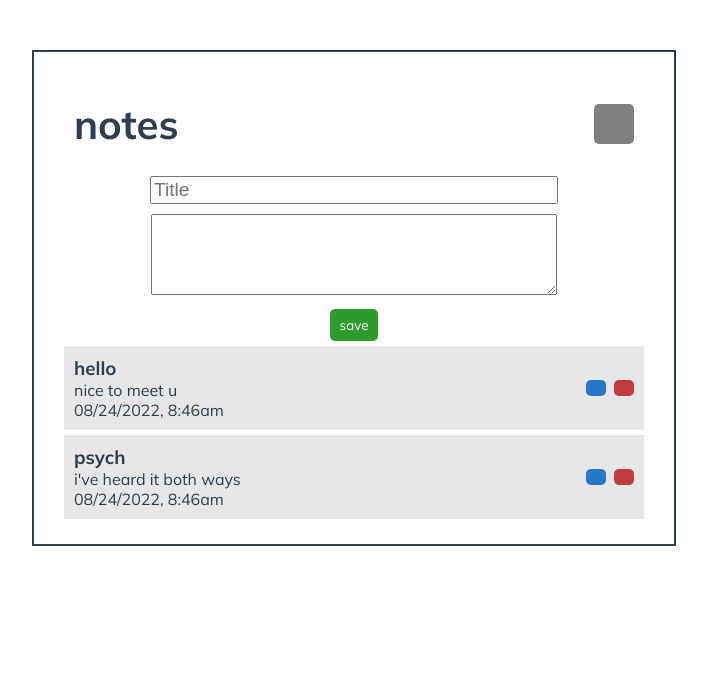
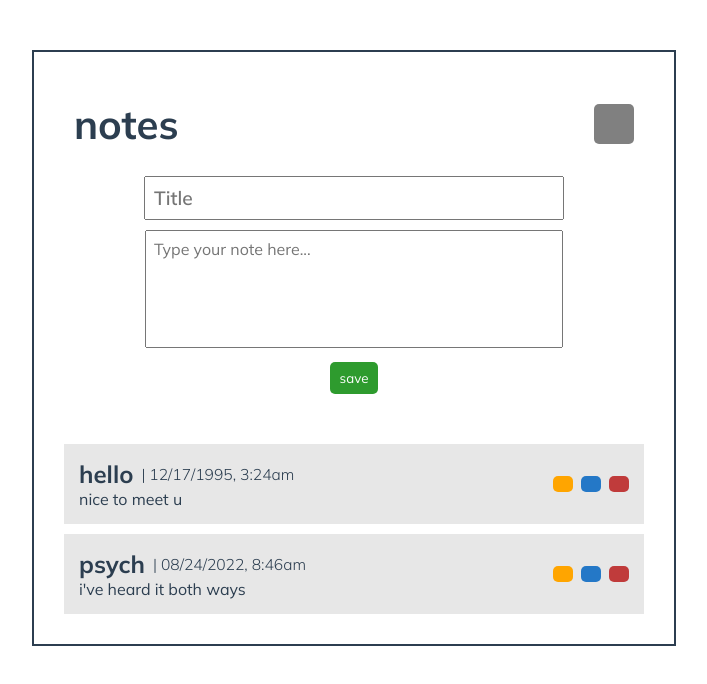
Before and after one commit to nataliewchen/vue-notes, a Vue app: page /1 in a window 1280 px wide. Both pictures are taken after a click on the button 900 px from the left and 123 px from the top of the page. Shown: the top 684 px of the page, without its empty margins (286-993 px from the left). Built offline with nearby package versions, Linux system fonts and the light colour scheme; the HTML template or start-up script is replaced by a standard one.

Commit message:
added note pinning

```diff
--- a/src/App.vue
+++ b/src/App.vue
@@ -10,13 +10,13 @@
       v-show="showForm"
       @add-note="addNote"
       @edit-note="editNote"
-      :isEditing="isEditing"
       :noteToEdit="noteToEdit"
     />
     <NotesList
       :notes="notes"
       @get-edit-note-form="getEditNoteForm"
       @confirm-delete="confirmDelete"
+      @toggle-pin="togglePin"
     />
   </div>
 </template>
@@ -33,6 +33,7 @@ interface Note {
   text: string;
   id: number;
   lastUpdated: Date;
+  pinned: boolean;
 }
 
 export default defineComponent({
@@ -46,17 +47,19 @@ export default defineComponent({
           title: "hello",
           text: "nice to meet u",
           id: 1,
-          lastUpdated: new Date(),
+          lastUpdated: new Date("December 17, 1995 03:24:00"),
+          pinned: false,
         },
         {
           title: "psych",
           text: "i've heard it both ways",
           id: 13,
           lastUpdated: new Date(),
+          pinned: false,
         },
       ],
+      pinned: [] as Note[],
       noteToEdit: {},
-      isEditing: false,
       showForm: false,
       showModal: false,
       noteIdToDelete: 0,
@@ -72,7 +75,6 @@ export default defineComponent({
       );
 
       this.noteToEdit = {};
-      this.isEditing = false;
     },
     deleteNote() {
       this.notes = this.notes.filter((note) => note.id !== this.noteIdToDelete);
@@ -83,12 +85,12 @@ export default defineComponent({
       const note = this.notes.find((note) => note.id === id);
       if (note) {
         this.noteToEdit = note;
-        this.isEditing = true;
         this.showForm = true;
       }
     },
     toggleForm() {
       this.showForm = !this.showForm;
+      this.noteToEdit = {};
     },
     confirmDelete(id: number) {
       this.noteIdToDelete = id;
@@ -96,6 +98,11 @@ export default defineComponent({
     },
     closeModal() {
       this.showModal = false;
+    },
+    togglePin(id: number) {
+      this.notes = this.notes.map((note) =>
+        note.id === id ? { ...note, pinned: !note.pinned } : note
+      );
     },
   },
 });
--- a/src/components/AppHeader.vue
+++ b/src/components/AppHeader.vue
@@ -1,6 +1,7 @@
 <template>
   <header>
     <h1>notes</h1>
+
     <!-- how to dynamically bind to btn based on showForm? -->
     <IconButton
       class="btn-toggle"
--- a/src/components/EditNote.vue
+++ /dev/null
@@ -1,82 +0,0 @@
-<template>
-  <p>edit note</p>
-  <form @submit.prevent="onSubmit">
-    <div class="form-control">
-      <label for="title" hidden>Title:</label>
-      <input
-        type="text"
-        id="title"
-        v-model="title"
-        placeholder="Title"
-        required
-      />
-    </div>
-    <div class="form-control">
-      <label for="text" hidden>Text:</label>
-      <textarea rows="5" v-model="text" required></textarea>
-    </div>
-    <button class="btn-green">save</button>
-  </form>
-</template>
-
-
-
-<script lang="ts">
-import { defineComponent } from "vue";
-
-export default defineComponent({
-  name: "EditNote",
-  components: {},
-  props: ["noteToEdit"],
-  data() {
-    return {
-      title: this.noteToEdit.title,
-      text: this.noteToEdit.text,
-      id: this.noteToEdit.id,
-    };
-  },
-  methods: {
-    onSubmit() {
-      console.log(this.noteToEdit);
-      // if (Object.keys(this.noteToEdit).length === 0) {
-      //   // creating new note
-      //   const newNote = {
-      //     title: this.title,
-      //     text: this.text,
-      //     id: Date.now(),
-      //   };
-      //   this.$emit("add-note", newNote);
-      // } else {
-      //   //updating existing note
-      //   const updatedNote = {
-      //     title: this.title,
-      //     text: this.text,
-      //     id: this.id,
-      //   };
-      //   this.$emit("update-note", updatedNote);
-      // }
-      // this.title = "";
-      // this.text = "";
-    },
-  },
-});
-</script>
-
-<style lang="scss" scoped>
-form {
-  text-align: center;
-}
-.form-control {
-  margin-bottom: 10px;
-
-  input,
-  textarea {
-    width: 100%;
-    max-width: 400px;
-  }
-}
-
-#title {
-  font-size: 1.2em;
-}
-</style>
--- a/src/components/NoteForm.vue
+++ b/src/components/NoteForm.vue
@@ -12,7 +12,12 @@
     </div>
     <div class="form-control">
       <label for="text" hidden>Text:</label>
-      <textarea rows="5" v-model="text" required></textarea>
+      <textarea
+        rows="5"
+        v-model="text"
+        placeholder="Type your note here..."
+        required
+      ></textarea>
     </div>
     <button class="btn-green">save</button>
   </form>
@@ -26,7 +31,7 @@ import { defineComponent } from "vue";
 export default defineComponent({
   name: "NoteForm",
   components: {},
-  props: ["noteToEdit", "isEditing"],
+  props: ["noteToEdit"],
   emits: ["edit-note", "add-note"],
   data() {
     return {
@@ -34,7 +39,13 @@ export default defineComponent({
       text: "",
       id: Number,
       lastUpdated: Date,
+      pinned: false,
     };
+  },
+  computed: {
+    isEditing() {
+      return Object.entries(this.noteToEdit).length > 0;
+    },
   },
   watch: {
     noteToEdit(newNote) {
@@ -42,6 +53,7 @@ export default defineComponent({
       this.text = newNote.text;
       this.id = newNote.id;
       this.lastUpdated = newNote.lastUpdated;
+      this.pinned = newNote.pinned;
     },
   },
   methods: {
@@ -51,6 +63,7 @@ export default defineComponent({
         text: this.text,
         id: this.isEditing ? this.id : Date.now(), // keep same id if editing existing note
         lastUpdated: new Date(),
+        pinned: this.pinned,
       };
 
       this.title = "";
@@ -69,6 +82,7 @@ export default defineComponent({
 <style lang="scss" scoped>
 form {
   text-align: center;
+  margin-bottom: 50px;
 }
 .form-control {
   margin-bottom: 10px;
@@ -77,10 +91,18 @@ form {
   textarea {
     width: 100%;
     max-width: 400px;
+    font-family: inherit;
+    padding: 8px;
+  }
+
+  textarea {
+    resize: none;
+    font-size: 1em;
   }
 }
 
 #title {
   font-size: 1.2em;
+  font-weight: 600;
 }
 </style>
--- a/src/components/NoteItem.vue
+++ b/src/components/NoteItem.vue
@@ -1,9 +1,12 @@
 <template>
   <div class="note">
     <div class="content">
-      <h3>{{ note.title }}</h3>
+      <h2>
+        <i v-show="note.pinned" class="fa-solid fa-thumbtack"></i>
+        {{ note.title }}
+        <span class="last-updated"> | {{ lastUpdated }}</span>
+      </h2>
       <p>{{ note.text }}</p>
-      <p>{{ lastUpdated }}</p>
     </div>
     <div class="btn-group">
       <IconButton
@@ -25,16 +28,16 @@ export default defineComponent({
   name: "NoteItem",
   components: { IconButton },
   props: ["note"],
-  emits: ["get-edit-note-form", "confirm-delete"],
+  emits: ["toggle-pin", "get-edit-note-form", "confirm-delete"],
   data() {
     return {
       buttons: [
-        // {
-        //   type: "pin",
-        //   color: "orange",
-        //   icon: "fa-thumbtack",
-        //   emit: "pin-note",
-        // },
+        {
+          type: "pin",
+          color: this.note.pinned ? "gray" : "orange",
+          icon: "fa-thumbtack",
+          emit: "toggle-pin",
+        },
         {
           type: "edit",
           color: "rgb(36, 120, 199)",
@@ -61,14 +64,32 @@ export default defineComponent({
 <style scoped lang="scss">
 .note {
   background-color: rgb(231, 231, 231);
-  padding: 10px;
-  margin: 5px 10px;
+  padding: 15px;
+  margin: 10px;
   display: flex;
   justify-content: space-between;
+  align-items: center;
 
-  h3,
+  h2,
   p {
     margin: 0;
   }
+
+  h2 {
+    display: flex;
+    align-items: center;
+  }
+
+  .fa-thumbtack {
+    font-size: 0.7em;
+    margin-right: 10px;
+  }
+
+  .last-updated {
+    font-weight: 300;
+    font-size: 0.65em;
+
+    margin: 0 8px;
+  }
 }
 </style>
--- a/src/components/NotesList.vue
+++ b/src/components/NotesList.vue
@@ -1,9 +1,14 @@
 <template>
-  <div class="notes-list" v-for="note in notes" :key="note.key">
+  <div
+    class="notes-list pinned-notes"
+    v-for="note in sortedNotesByPin"
+    :key="note.key"
+  >
     <NoteItem
       :note="note"
       @get-edit-note-form="$emit('get-edit-note-form', note.id)"
       @confirm-delete="$emit('confirm-delete', note.id)"
+      @toggle-pin="$emit('toggle-pin', note.id)"
     />
   </div>
 </template>
@@ -12,11 +17,29 @@
 import { defineComponent } from "vue";
 import NoteItem from "./NoteItem.vue";
 
+interface Note {
+  title: string;
+  text: string;
+  id: number;
+  lastUpdated: Date;
+  pinned: boolean;
+}
+
 export default defineComponent({
   name: "NotesList",
   components: { NoteItem },
   props: ["notes"],
-  emits: ["get-edit-note-form", "confirm-delete"],
+  emits: ["get-edit-note-form", "confirm-delete", "toggle-pin"],
+  computed: {
+    sortedNotesByPin() {
+      const pinned = this.notes.filter((note: Note) => note.pinned);
+      pinned.sort(
+        (a: Note, b: Note) => (a.lastUpdated > b.lastUpdated ? -1 : 1) // most recent first
+      );
+      const unpinned = this.notes.filter((note: Note) => !note.pinned);
+      return [...pinned, ...unpinned];
+    },
+  },
 });
 </script>
 
```
